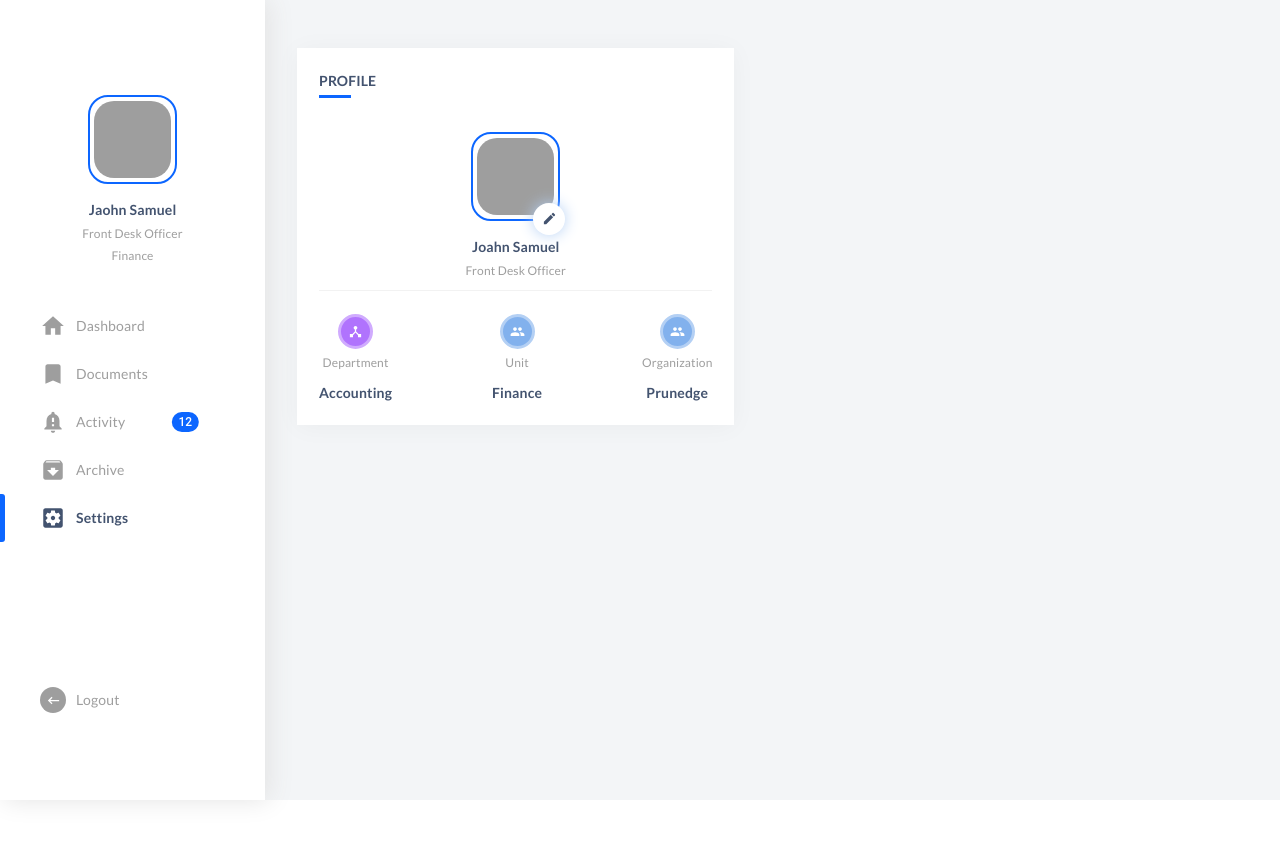
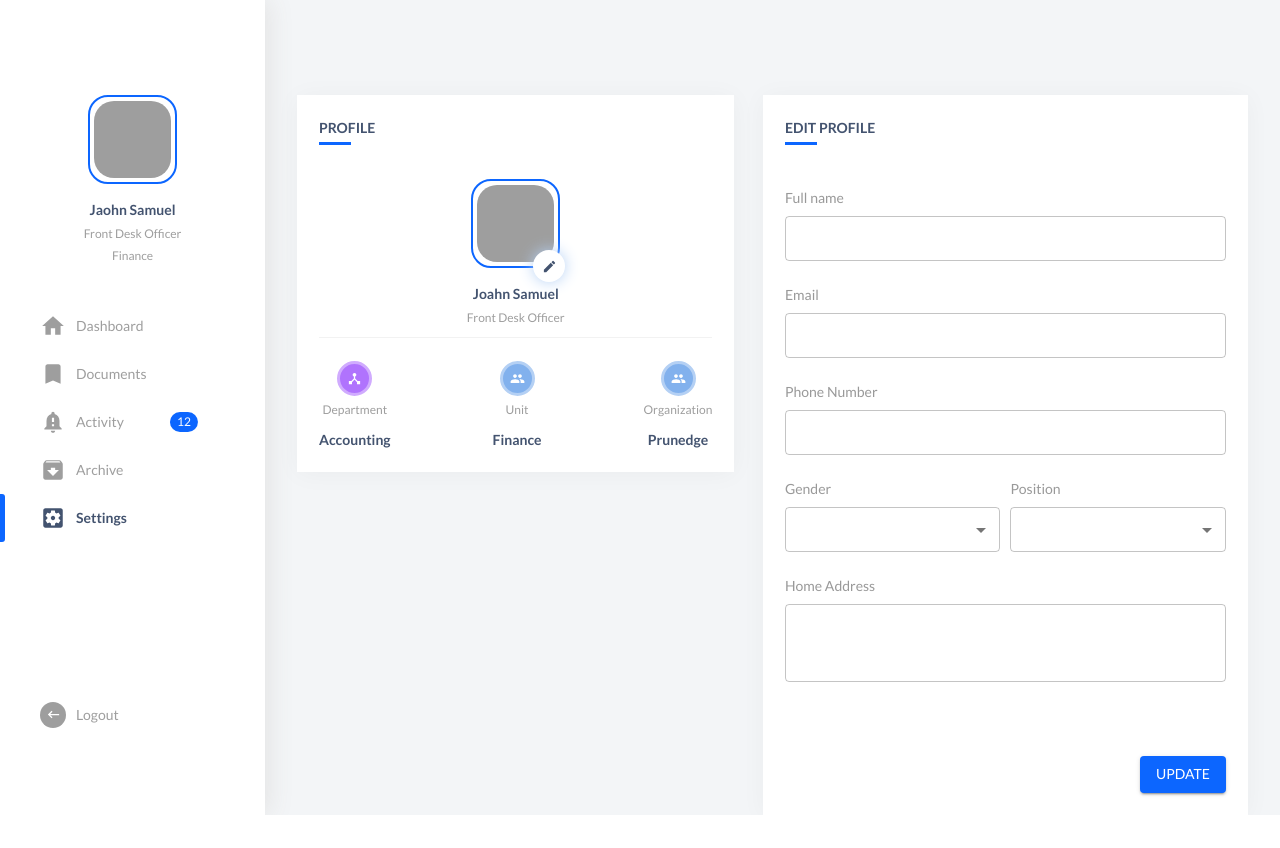
Before and after one commit to gbenga504/prunedge-test, a React (Create React App) app: page / in a window 1280 px wide. After the commit the page ends 815 px from the top, so only its background shows below. Built offline with nearby package versions, Linux system fonts and the light colour scheme; grey boxes are pictures that could not be loaded.

Commit message:
Work on the edit section of the profile

```diff
--- a/src/App.js
+++ b/src/App.js
@@ -1,9 +1,14 @@
-import React from 'react';
-import Profile from './views/Profile'
+import React from "react";
+import { MuiThemeProvider } from "@material-ui/core/styles";
+
+import { theme } from "./theme";
+import Profile from "./views/Profile";
 
 function App() {
   return (
-    <Profile />
+    <MuiThemeProvider theme={theme}>
+      <Profile />
+    </MuiThemeProvider>
   );
 }
 
--- /dev/null
+++ b/src/atoms/Input/index.js
@@ -0,0 +1,72 @@
+import React from "react";
+import PropTypes from "prop-types";
+import withStyles from "@material-ui/core/styles/withStyles";
+import TextField from "@material-ui/core/TextField";
+import Typography from "@material-ui/core/Typography";
+
+import { styles } from "./styles";
+
+class Input extends React.PureComponent {
+  static propTypes = {
+    halfInput: PropTypes.bool,
+    containerStyle: PropTypes.object,
+    ...TextField.propTypes
+  };
+
+  render() {
+    let {
+        classes,
+        children,
+        defaultValue,
+        halfInput,
+        type,
+        required,
+        onChange,
+        containerStyle,
+        name,
+        label,
+        disabled,
+        select,
+        rowsMax,
+        rows,
+        multiline
+      } = this.props,
+      percentWidth = halfInput ? "50%" : "100%";
+
+    return (
+      <div
+        style={{
+          display: "flex",
+          flexDirection: "column",
+          width: percentWidth,
+          ...containerStyle
+        }}
+      >
+        <Typography variant="body2" classes={{ body2: classes.label }}>
+          {label}
+        </Typography>
+        <TextField
+          type={type}
+          required={required || false}
+          disabled={disabled || false}
+          select={select || false}
+          className={classes.textField}
+          defaultValue={defaultValue}
+          fullWidth={true}
+          multiline={multiline}
+          margin="dense"
+          rows={rows ? rows : ""}
+          InputProps={{ style: { height: !multiline && 45 } }}
+          rowsMax={rowsMax ? rowsMax : ""}
+          variant="outlined"
+          inputProps={{ "aria-label": "input" }}
+          onChange={e => onChange(name, e.target.value)}
+        >
+          {children}
+        </TextField>
+      </div>
+    );
+  }
+}
+
+export default withStyles(styles)(Input);
--- /dev/null
+++ b/src/atoms/Input/styles.js
@@ -0,0 +1,9 @@
+import { color, fontsize, fontWeight } from "../../Css";
+
+export const styles = {
+  label: {
+    color: color.grey,
+    fontSize: fontsize.base,
+    fontWeight: fontWeight.regular
+  },
+};
--- /dev/null
+++ b/src/components/Profile/EditProfileView/index.js
@@ -0,0 +1,111 @@
+import React from "react";
+import withStyles from "@material-ui/core/styles/withStyles";
+import Typography from "@material-ui/core/Typography";
+import MenuItem from "@material-ui/core/MenuItem";
+import Button from "@material-ui/core/Button";
+
+import { styles } from "./styles";
+import Input from "../../../atoms/Input";
+
+class EditProfileView extends React.PureComponent {
+  state = {
+    fullName: "",
+    email: "",
+    phoneNumber: "",
+    gender: "male",
+    position: "",
+    homeAddress: ""
+  };
+
+  handleChange = (name, value) => {
+    this.setState({ [name]: value });
+  };
+
+  render() {
+    let { classes } = this.props;
+
+    return (
+      <div className={classes.container}>
+        <div style={{ position: "relative", width: "auto", marginBottom: 50 }}>
+          <Typography variant="body1" classes={{ body1: classes.title }}>
+            Edit Profile
+          </Typography>
+          <span className={classes.marker} />
+        </div>
+        <Input
+          label="Full name"
+          type="text"
+          name="fullName"
+          required={true}
+          onChange={this.handleChange}
+        />
+        <Input
+          label="Email"
+          containerStyle={{ marginTop: 20 }}
+          type="email"
+          name="email"
+          required={true}
+          onChange={this.handleChange}
+        />
+        <Input
+          label="Phone Number"
+          containerStyle={{ marginTop: 20 }}
+          type="number"
+          name="phoneNumber"
+          required={true}
+          onChange={this.handleChange}
+        />
+        <div className={classes.row}>
+          <Input
+            label="Gender"
+            halfInput={true}
+            containerStyle={{ marginTop: 20, marginRight: 5 }}
+            type="text"
+            select={true}
+            name="gender"
+            required={true}
+            onChange={this.handleChange}
+          >
+            <MenuItem value="male">Male</MenuItem>
+            <MenuItem value="female">Female</MenuItem>
+          </Input>
+          <Input
+            label="Position"
+            halfInput={true}
+            containerStyle={{ marginTop: 20, marginLeft: 5 }}
+            type="text"
+            select={true}
+            name="position"
+            required={true}
+            onChange={this.handleChange}
+          >
+            <MenuItem value="ui/ux designer">UI/UX Designer</MenuItem>
+            <MenuItem value="frontend software engineer">
+              FrontEnd Software Engineer
+            </MenuItem>
+            <MenuItem value="backend software engineer">
+              BackEnd Software Engineer
+            </MenuItem>
+          </Input>
+        </div>
+        <Input
+          multiline={true}
+          label="Home Address"
+          rows="5"
+          rowsMax="3"
+          maxLength="500"
+          containerStyle={{ marginTop: 20 }}
+          type="text"
+          name="homeAddress"
+          required={true}
+          onChange={this.handleChange}
+        />
+        <Button variant="contained" color="primary" className={classes.submitButton}>
+          Update
+        </Button>
+      </div>
+    );
+  }
+}
+
+export default withStyles(styles)(EditProfileView);
--- /dev/null
+++ b/src/components/Profile/EditProfileView/styles.js
@@ -0,0 +1,27 @@
+import { commonCss } from "../../../Css";
+
+export const styles = {
+  container: {
+    ...commonCss.flexColumn,
+    padding: 22,
+    background: "#fff",
+    width: "51%",
+    marginLeft: "3%",
+    height: "max-content",
+    boxShadow: "0px 2px 24px rgba(0, 0, 0, 0.04)"
+  },
+  title: {
+    ...commonCss.title
+  },
+  marker: {
+    ...commonCss.titleMarker
+  },
+  row: {
+    ...commonCss.flex
+  },
+  submitButton: {
+    display: "flex",
+    alignSelf: "flex-end",
+    marginTop: 70
+  }
+};
--- a/src/components/Profile/ProfileDetailsView/styles.js
+++ b/src/components/Profile/ProfileDetailsView/styles.js
@@ -6,7 +6,7 @@ export const styles = {
     padding: 22,
     background: "#fff",
     width: "46%",
-    height: "auto",
+    height: "max-content",
     boxShadow: "0px 2px 24px rgba(0, 0, 0, 0.04)"
   },
   title: {
--- /dev/null
+++ b/src/theme.js
@@ -0,0 +1,19 @@
+import { createMuiTheme } from "@material-ui/core/styles";
+import { color, fontWeight } from "./Css";
+
+export const theme = createMuiTheme({
+  palette: {
+    primary: {
+      main: color.theme,
+      white: "#fff"
+    },
+    secondary: {
+      main: color.theme
+    }
+  },
+  typography: {
+    useNextVariants: true,
+    fontFamily: ["Lato", "sans-serif"].join(", "),
+    fontWeight: fontWeight.regular
+  }
+});
--- a/src/views/Profile/index.js
+++ b/src/views/Profile/index.js
@@ -4,6 +4,7 @@ import withStyles from "@material-ui/core/styles/withStyles";
 import { styles } from "./styles";
 import SideBar from "../../components/SideBar";
 import ProfileDetailsView from "../../components/Profile/ProfileDetailsView";
+import EditProfileView from "../../components/Profile/EditProfileView";
 
 class Profile extends React.PureComponent {
   render() {
@@ -14,6 +15,7 @@ class Profile extends React.PureComponent {
         <SideBar />
         <div className={classes.mainProfileContainer}>
           <ProfileDetailsView />
+          <EditProfileView />
         </div>
       </div>
     );
--- a/src/views/Profile/styles.js
+++ b/src/views/Profile/styles.js
@@ -3,14 +3,16 @@ import { commonCss } from "../../Css";
 export const styles = theme => ({
   container: {
     ...commonCss.flex,
-    height: "100%",
+    alignItems: "flex-start",
+    minHeight: "100%",
+    height: "auto",
     width: "100%",
     position: "relative",
     backgroundColor: "#F3F5F7"
   },
   mainProfileContainer: {
     marginLeft: 265,
-    height: "100%",
+    display: "flex",
     width: "100%",
     marginTop: 95,
     padding: "0px 32px"
```
